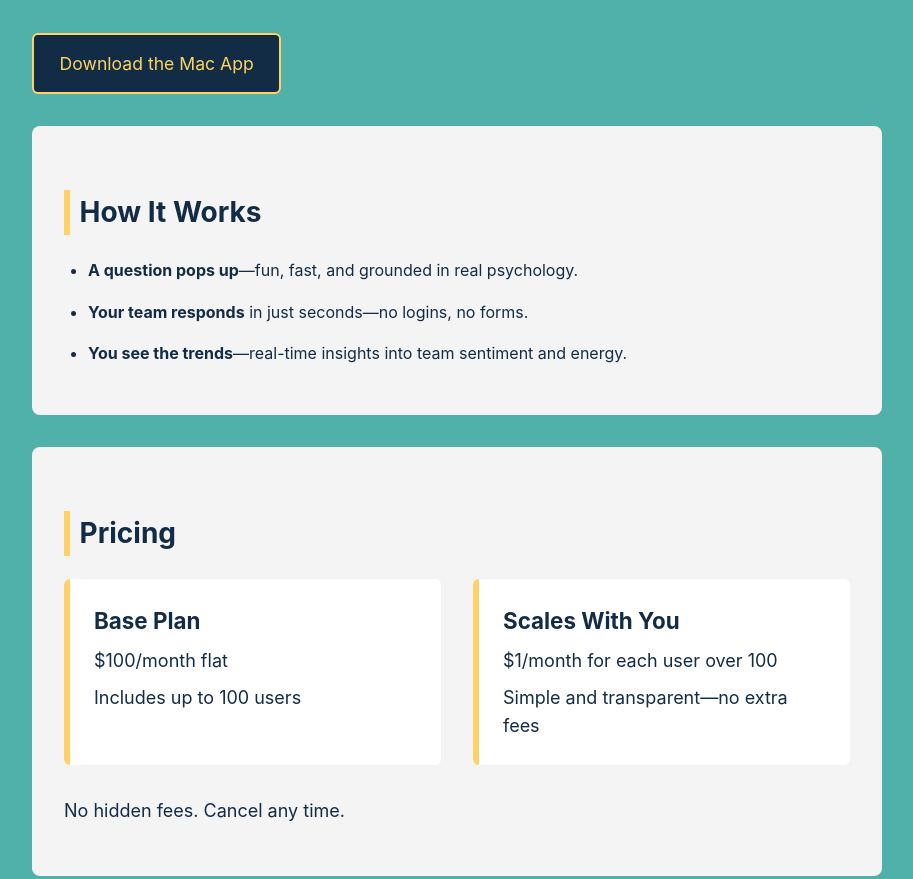
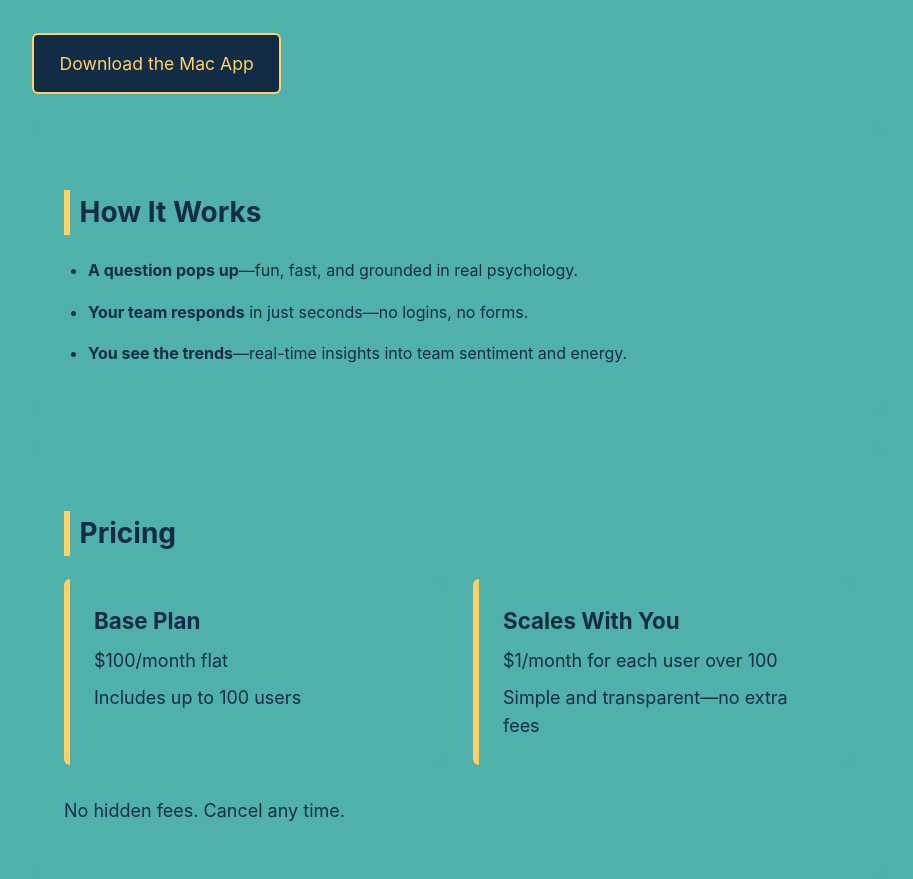
Before and after one commit to LRchris/ping-website, a plain HTML site: page index.html in a window 1280 px wide. Shown: the part 400-1279 px from the top of the page, without its empty margins (183-1096 px from the left). Drawn offline with Linux system fonts and the light colour scheme.

Commit message:
Make section and pricing box backgrounds match main background color

```diff
--- a/styles.css
+++ b/styles.css
@@ -48,7 +48,7 @@ p {
 }
 
 .section {
-  background-color: var(--gray);
+  background-color: var(--teal);
   padding: 2rem;
   border-radius: 8px;
   margin: 2rem 0;
@@ -97,7 +97,7 @@ a {
 }
 
 .pricing-box {
-  background-color: var(--white);
+  background-color: var(--teal);
   padding: 1.5rem;
   border-left: 6px solid var(--yellow);
   border-radius: 6px;
```
